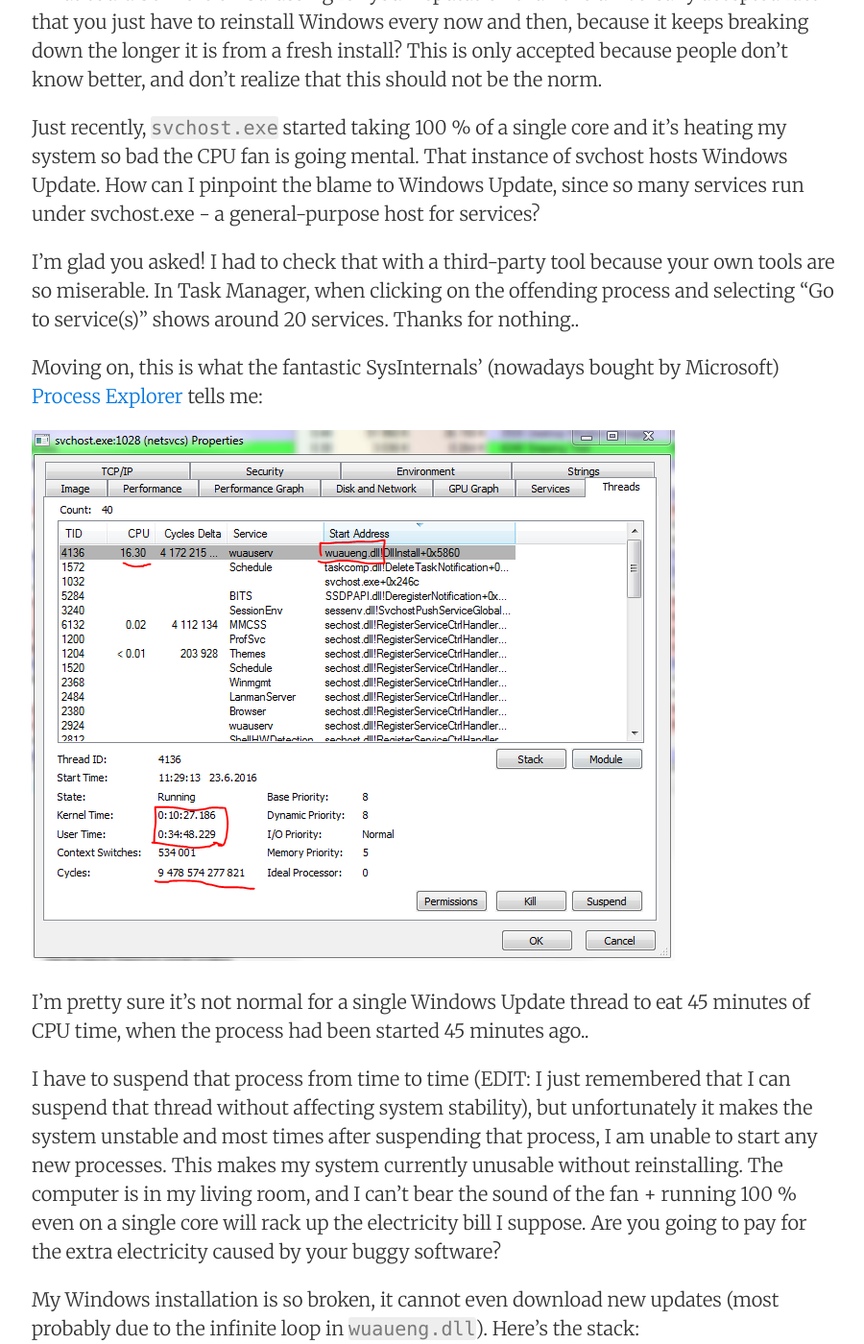
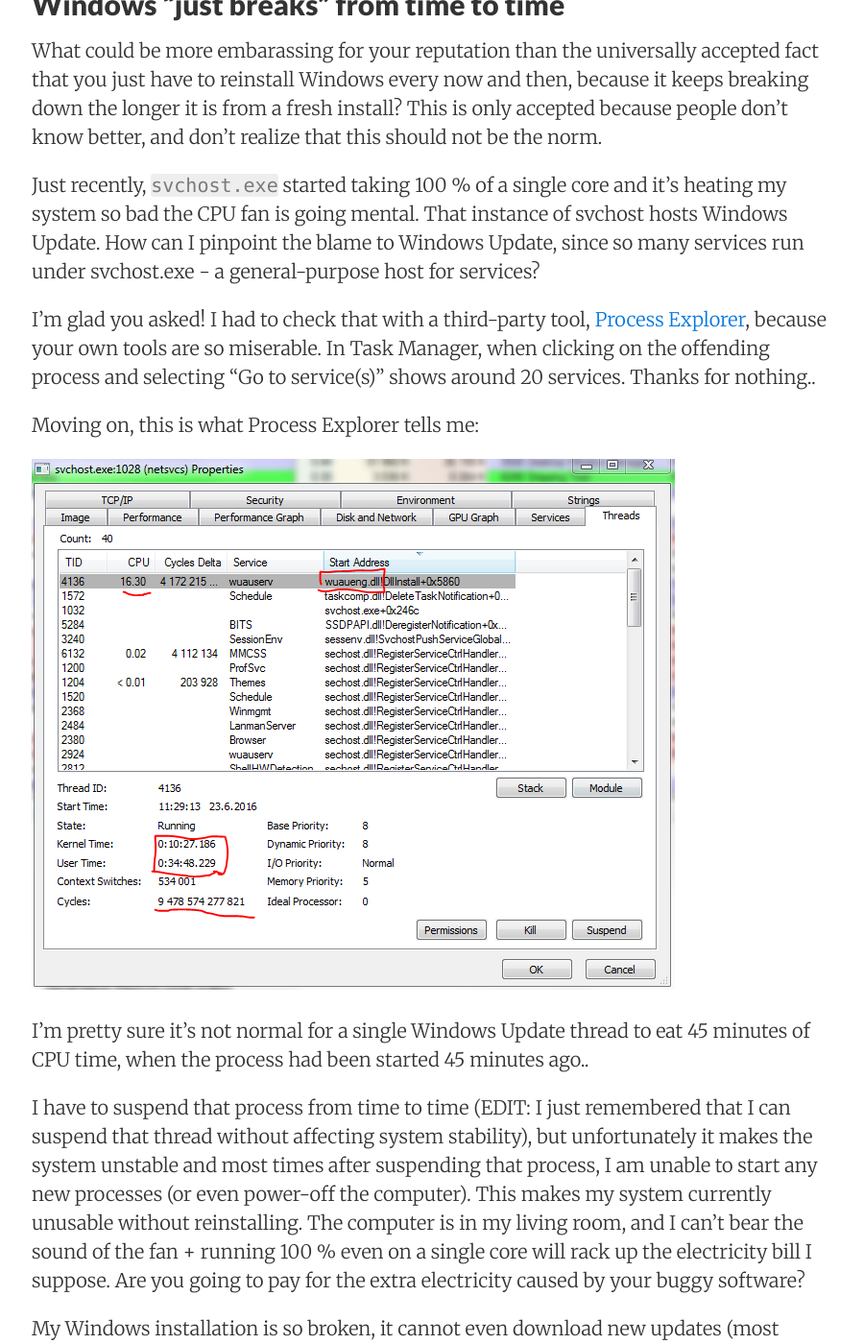
Before and after one commit to joonas-fi/joonas.fi, a Jekyll site: the page built from blog/_posts/2016/2016-06-23-microsoft-you-make-miserable-software.md, in a window 1280 px wide and 1400 px high, scrolled down 8209 px. Shown: the whole window at 96% size, without its empty margins (187-1087 px from the left). Built offline with Jekyll 4.4.1, drawn with Linux system fonts in a browser that asks for light colours; nearby versions of some CDN libraries; comment, search, counter and statistics services are not loaded; some of the changed text lies outside the part shown.

Commit message:
Minor typo fixes

```diff
--- a/blog/_posts/2016/2016-06-23-microsoft-you-make-miserable-software.md
+++ b/blog/_posts/2016/2016-06-23-microsoft-you-make-miserable-software.md
@@ -206,11 +206,12 @@
 is going mental. That instance of svchost hosts Windows Update. How can I pinpoint the blame to Windows Update,
 since so many services run under svchost.exe - a general-purpose host for services?
 
-I'm glad you asked! I had to check that with a third-party tool because your own tools are so miserable. In Task Manager,
-when clicking on the offending process and selecting "Go to service(s)" shows around 20 services. Thanks for nothing..
+I'm glad you asked! I had to check that with a third-party tool,
+[Process Explorer](https://technet.microsoft.com/en-us/sysinternals/processexplorer.aspx), because your own tools are so
+miserable. In Task Manager, when clicking on the offending process and selecting "Go to service(s)" shows around 20 services.
+Thanks for nothing..
 
-Moving on, this is what the fantastic SysInternals' (nowadays bought by Microsoft)
-[Process Explorer](https://technet.microsoft.com/en-us/sysinternals/processexplorer.aspx) tells me:
+Moving on, this is what Process Explorer tells me:
 
 ![](/images/2016/06/23-windows-update-infinite-loop.png)
 
@@ -218,10 +219,10 @@
 when the process had been started 45 minutes ago..
 
 I have to suspend that process from time to time (EDIT: I just remembered that I can suspend that thread without affecting system stability),
-but unfortunately it makes the system unstable and most times after suspending that process, I am unable to start any new processes.
-This makes my system currently unusable without reinstalling. The computer is in my living room, and I can't bear the sound of the fan +
-running 100 % even on a single core will rack up the electricity bill I suppose. Are you going to pay for the extra electricity caused
-by your buggy software?
+but unfortunately it makes the system unstable and most times after suspending that process, I am unable to start any new processes
+(or even power-off the computer). This makes my system currently unusable without reinstalling. The computer is in my living room, and
+I can't bear the sound of the fan + running 100 % even on a single core will rack up the electricity bill I suppose.
+Are you going to pay for the extra electricity caused by your buggy software?
 
 My Windows installation is so broken, it cannot even download new updates (most probably due to the infinite loop in `wuaueng.dll`).
 Here's the stack:
```
Also changed, not shown: other parts of blog/_posts/2016/2016-06-23-microsoft-you-make-miserable-software.md (+10 -10 lines).
